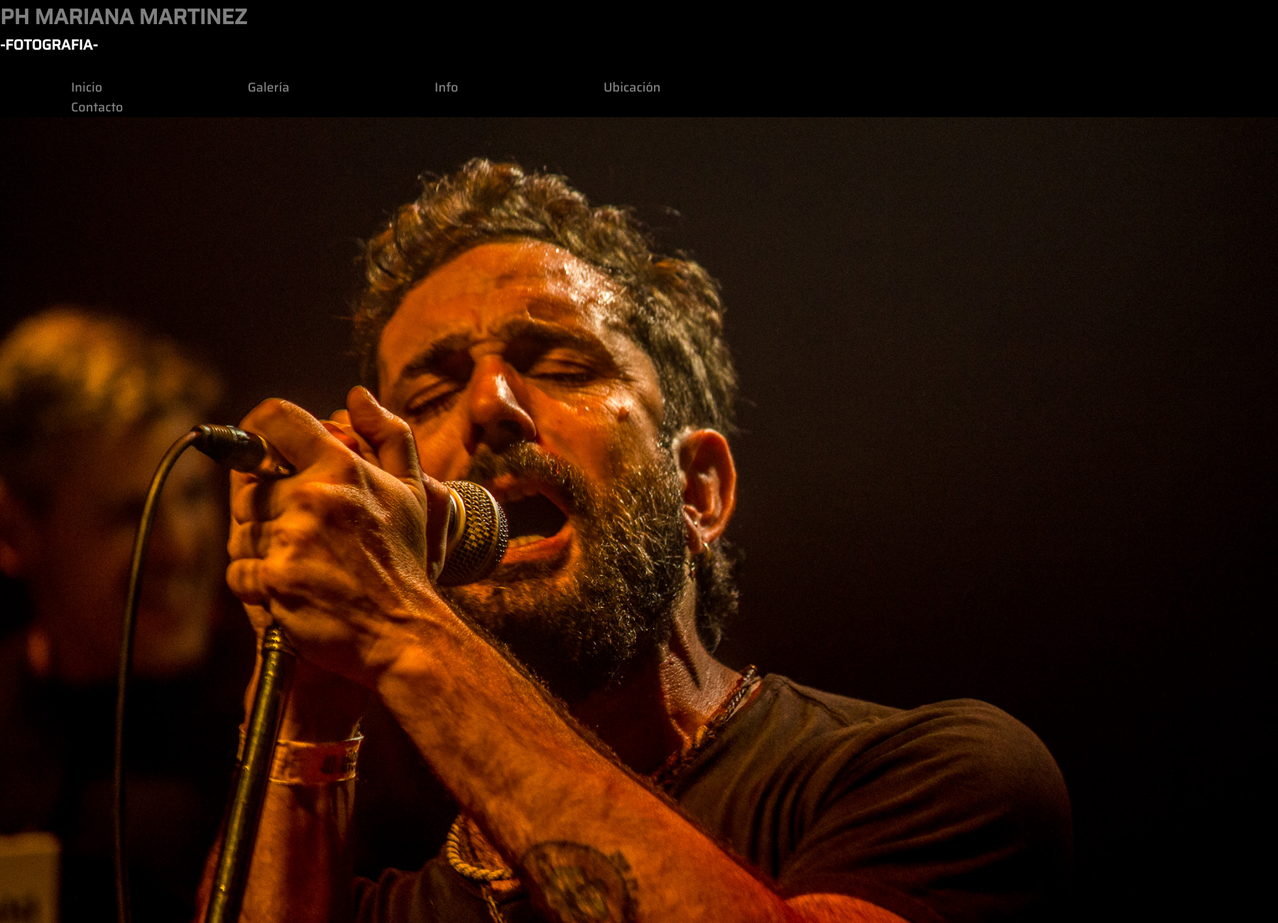
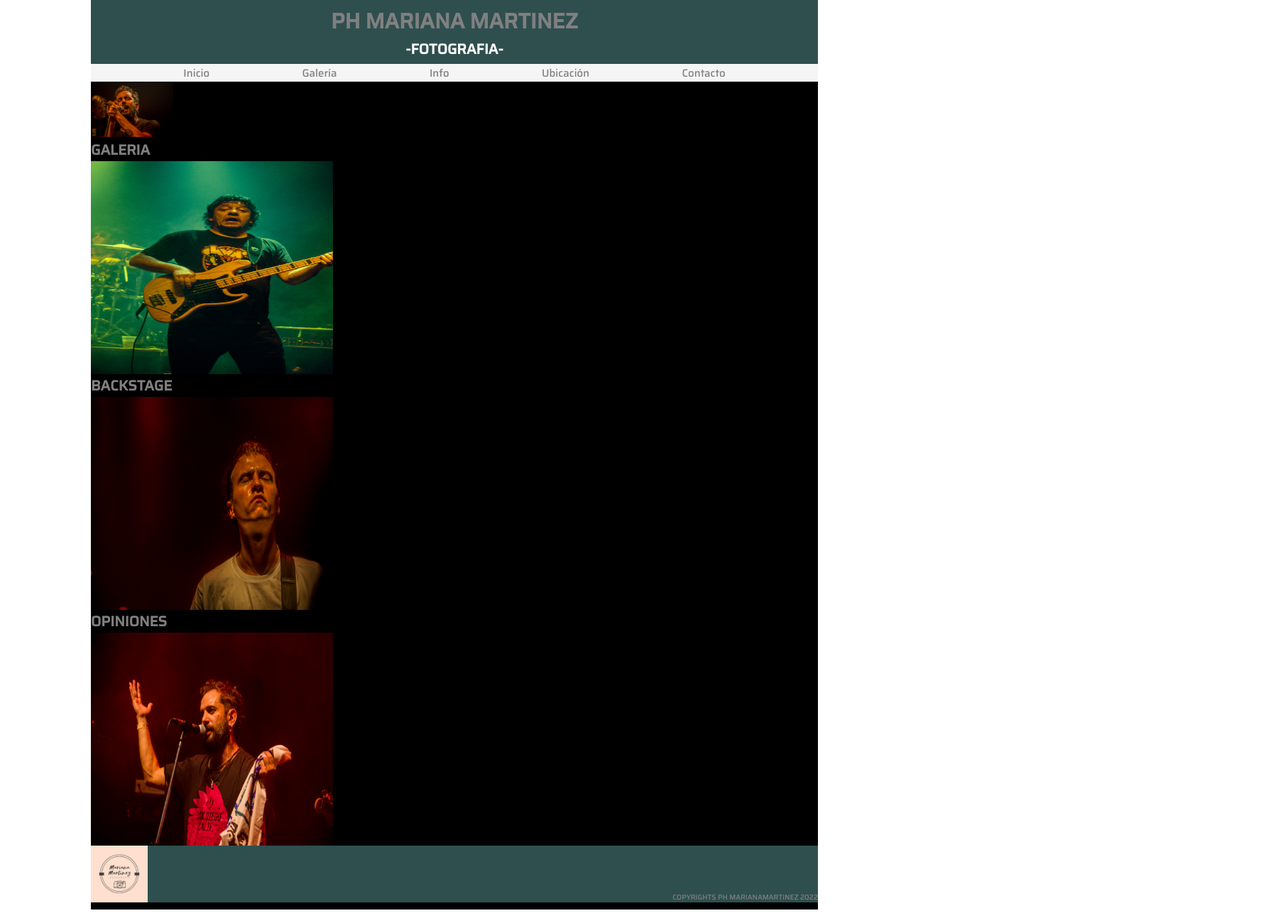
Before and after one commit to jessica1176/PreEntrega3-NEGRI, a plain HTML site: page index.html in a window 1280 px wide. Shown: the top 1300 px of the page at 71% size, 1800 px wide, since content can reach past the window. Drawn offline with Linux system fonts and the light colour scheme.

Commit message:
commit segunda entrega

```diff
--- a/css/styles.css
+++ b/css/styles.css
@@ -1,3 +1,8 @@
+/*Para adaptar las imagenes de mi proyecto a la pantalla*/
+img {
+    max-width: 100%;
+}
+
 * {
     margin: 0;
     padding: 0;
@@ -7,128 +12,143 @@ html {
     font-size: 62.5%;
 }
 
-body {
-       background-color: black;
+.encabezado {
+    background-color: darkslategray;
+    grid-area: header;
+    display: flex;
+    flex-direction: column;
+    justify-content: center;
+    align-items: center;
 }
 
-nav {
-    margin-top: 3rem;
+.encabezado h1 {
+    color: grey;
+    font-family: 'Saira', sans-serif;
+    font-size: 3rem;
+    margin-top: 10%;
 }
 
-ul {
-    list-style: none;
-
+.encabezado h2 {
+    color: white;
+    font-family: 'Saira', sans-serif;
+    font-size: 2rem;
+    margin-bottom: 10%;
 }
 
-.lista-navegacion li {
-    display: inline;
-    font-size: 1.8rem;
-    margin: 100px;
+.menu {
+    background-color: whitesmoke;
+    grid-area: nav;
 }
 
-a {
+.menu ul {
+    display: flex;
+    list-style: none;
+    justify-content: space-evenly;
+    align-items: center;
+    height: 100%;
+}
+
+.menu ul li a {
     text-decoration: none;
     color: gray;
     font-family: 'Saira', sans-serif;
+    font-size: 1.5rem;
 }
 
-h1 {
-    color: grey;
-    font-family: 'Saira', sans-serif;
-    font-size: 3rem;
+.cotenido {
+    background-color: black;
+    grid-area: main;
+    display: grid;
+    grid-template-columns: repeat(3, 1fr);
+    }
+
+.fotoportada {
+    display: grid;
+    grid-template-columns: repeat(3, 1fr);
 }
 
-h2 {
-    color: white;
+.fotoportada img {
+    width: 100%;
+    border: solid 2px black;
+}
+
+.opcionesintro img {
+    grid-area: main;
+    display: flex;
+    justify-content: center;
+    align-items: center;
+    text-align: center;
+    width: 800px;
+    height: 300px;
+}
+
+.opcionesintro h2 {
+    color: gray;
     font-family: 'Saira', sans-serif;
     font-size: 2rem;
 }
 
-.foto-backstage {
-    width: 600px;
-    height: 400px;
+.pie {
+    background-color: darkslategray;
+    grid-area: footer;
+    display: flex;
+    justify-content: space-between;
+    align-items: flex-end;
+    margin-bottom: 10px;
 }
 
-.foto-portada {
-    width: 1800px;
-    height: 1200px;
+.pie img {
+    width: 80px;
+    height: 80px;
+    display: flex;
+    justify-content: left;
+    align-items: center;
+}
+.grid-container {
+    width: 80%;
+    margin: 0 auto;
+    color: grey;
+    font-family: 'Saira', sans-serif;
+    display: grid;
+    background-color: black;
+    grid-template-columns: 1fr 1fr 1fr; /*Puedo agregar la funcion repeat; en lugar de poner 1fr 1fr 1fr; pongo repeat (3) 1fr*/
+    grid-template-rows: 90px 25px auto 90px;
+    grid-template-areas:
+    "header header header"
+    "nav nav nav"
+    "main main main"
+    "footer footer footer";
 }
 
-.foto-galeria {
-    width: 600px;
-    height: 400px;
+/*Media query*/
+@media screen and (max-width 1050px){
+    .encabezado {
+        flex-direction: column;
+    }
+    .menu ul {
+        flex-direction: column;
+    }
+    .grid-container {
+        width: 100%;
+        margin: 0;
+        grid-template-columns: 1fr 1fr;
+        grid-template-rows: 90px 25px auto 90px;
+        grid-template-areas:
+        "header header"
+        "nav nav"
+        "main main"
+        "footer footer";
+    }
 }
 
-.foto-opiniones {
-    width: 600px;
-    height: 400px;
+@media screen and (max-width 580px){
+    .grid-container {
+        grid-template-columns: 1fr;
+        grid-template-rows: 90px 250px auto 90px;
+        grid-template-areas:
+        "header"
+        "nav"
+        "main"
+        "footer";
+    }
 }
-
-.foto-recitales {
-    width: 600px;
-    height: 400px;
-}
-
-.foto-books {
-    width: 600px;
-    height: 400px;
-}
-
-.foto-eventos {
-    width: 600px;
-    height: 400px;
-}
-
-.foto-producto {
-    width: 600px;
-    height: 400px;
-}
-
-.video-youtube {
-    width: 600px;
-    height: 400px;
-}
-
-.foto-deportes {
-    width: 600px;
-    height: 400px;
-}
-
-.foto-quiensoy {
-    width: 600px;
-    height: 400px;
-}
-
-.foto-comotrabajo {
-    width: 600px;
-    height: 400px;
-}
-
-.foto-experiencia {
-    width: 600px;
-    height: 400px;
-}
-
-p {
-    color: white;
-    font-family: 'Saira', sans-serif;
-    font-size: 1.8rem;
-}
-
-.lista-navegacion-abajo li {
-    display: inline;
-    font-size: 1.8rem;
-    margin-top: 3rem;
-    margin-bottom: 3rem;
-    margin: 100px;
-}
-
-.p-ultimo-tamanio {
-    font-family: 'Saira', sans-serif;
-    font-size: 0.8rem;
-    }
-
-.imagen-ultima {
-    width: 80px;
-    height: 80px;
-}
--- a/index.html
+++ b/index.html
@@ -12,13 +12,15 @@
     <title>INICIO</title>
 </head>
 <body>
+    <div class="grid-container">
 
-    <header>
+        <header class="encabezado">
             <h1>PH MARIANA MARTINEZ</h1>
             <h2>-FOTOGRAFIA-</h2>
+        </header>
 
-        <nav>
-            <ul class="lista-navegacion">
+        <nav class="menu">
+            <ul>
                 <li>
                     <a href="index.html">Inicio</a>
                 </li>
@@ -40,60 +42,30 @@
                 </li>
             </ul>
         </nav>
-    </header>
 
-    <section>
+        <main class="contenido">
+            <section class="fotoportada">
 
                 <img src="img/foto de portada.jpg" alt="foto de portada" class="foto-portada">
 
             </section>
 
-    <section>
+            <section class="opcionesintro">
                 <h2>GALERIA</h2>
                 <img src="img/foto galeria.jpg" alt="foto galeria" class="foto-galeria">
-    </section>
-
-    <section>
                 <h2>BACKSTAGE</h2>
                 <img src="img/foto backstage.jpg" alt="foto backstage" class="foto-backstage">
-    </section>
-
-    <section>
                 <h2>OPINIONES</h2>
                 <img src="img/foto opiniones.jpg" alt="foto" class="foto-opiniones">
             </section>
+        </main>
 
-    <section>
-
-        <ul class="lista-navegacion-abajo">
-            <li>
-                <a href="../index.html">Inicio</a>
-            </li>
-
-            <li>
-                <a href="galeria.html">Galería</a>
-            </li>
-
-            <li>
-                <a href="info.html">Info</a>
-            </li>
-
-            <li>
-                <a href="ubicacion.html">Ubicación</a>
-            </li>
-
-            <li>
-                <a href="contacto.html">Contacto</a>
-            </li>
-        </ul>
-
-    </section>
-
+        <footer class="pie">
             <img src="img/logo mariana martinez.jpeg" alt="logomm" class="imagen-ultima">
-
-    <footer">
             <p class="p-ultimo-tamanio">COPYRIGHTS PH MARIANAMARTINEZ 2022</p>
          </footer>
 
+    </div>
+
 </body>
 </html>
```
Lines whose indentation alone changed are shown as unchanged.
